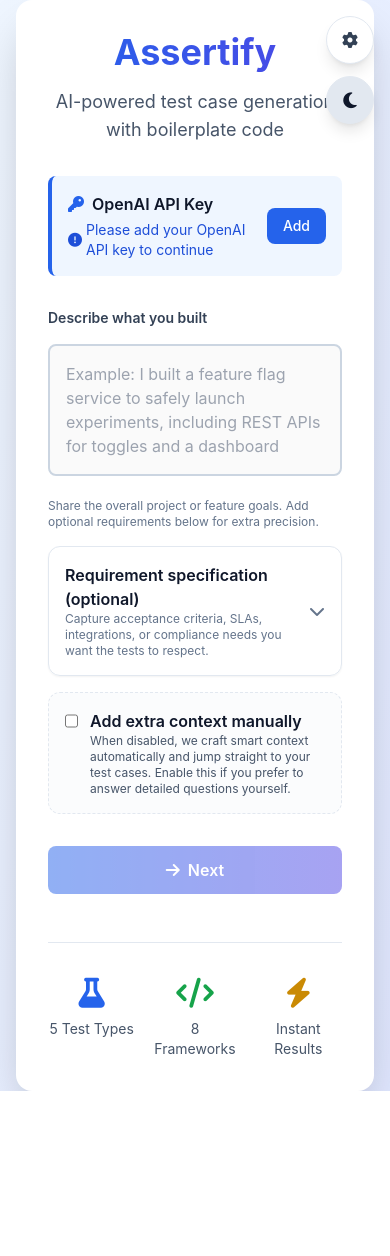
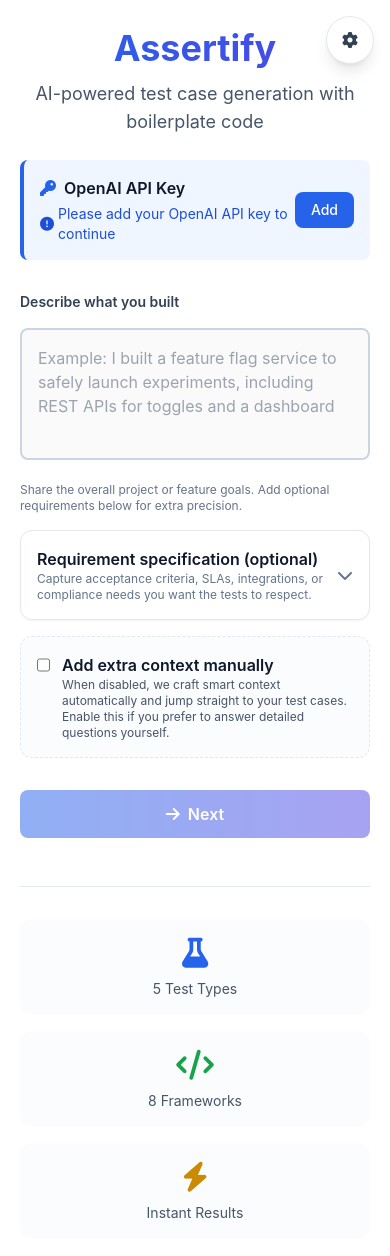
Before and after one commit to ShirleyRex/assertify.io, a Next.js app: page / in a window 390 px wide. Shown: the top 1256 px of the page. Before the commit the page ends 1091 px from the top, so only its background shows below. Built offline with nearby package versions, Linux system fonts and the light colour scheme.

Commit message:
feat: unify settings/theme controls with dropdowns on desktop and mobile

```diff
--- a/app/layout.tsx
+++ b/app/layout.tsx
@@ -1,64 +1,16 @@
 "use client";
 
-import { useState, useEffect, type ReactNode } from "react";
+import { useEffect, useRef, useState, type ReactNode } from "react";
 import Link from "next/link";
 import { ToastProvider } from "@/components/ToastProvider";
 import { ConfirmDialogProvider } from "@/components/ConfirmDialogProvider";
 import { SettingsProvider } from "@/components/SettingsProvider";
+import { ThemeProvider, useThemeMode } from "@/components/ThemeProvider";
 import "./globals.css";
 
 export default function RootLayout({ children }: { children: ReactNode }) {
-  const [isDark, setIsDark] = useState(false);
-  const [mounted, setMounted] = useState(false);
-
-  useEffect(() => {
-    setMounted(true);
-    const savedTheme = localStorage.getItem("theme");
-    const prefersDark = window.matchMedia("(prefers-color-scheme: dark)").matches;
-    const shouldBeDark = savedTheme ? savedTheme === "dark" : prefersDark;
-
-    setIsDark(shouldBeDark);
-    if (shouldBeDark) {
-      document.documentElement.classList.add("dark");
-    }
-  }, []);
-
-  const toggleDarkMode = () => {
-    const newIsDark = !isDark;
-    setIsDark(newIsDark);
-    localStorage.setItem("theme", newIsDark ? "dark" : "light");
-
-    if (newIsDark) {
-      document.documentElement.classList.add("dark");
-    } else {
-      document.documentElement.classList.remove("dark");
-    }
-  };
-
-  if (!mounted) {
-    return (
-      <html lang="en">
-        <head>
-          <title>Assertify</title>
-          <meta name="description" content="Assertify - AI-powered test case generator" />
-          <meta name="viewport" content="width=device-width, initial-scale=1" />
-          <link
-            rel="stylesheet"
-            href="https://cdnjs.cloudflare.com/ajax/libs/font-awesome/6.4.0/css/all.min.css"
-          />
-          <link rel="icon" href="/favicon.svg" type="image/svg+xml" />
-        </head>
-        <body>
-          <div className="min-h-screen flex items-center justify-center">
-            <div className="text-slate-600">Loading...</div>
-          </div>
-        </body>
-      </html>
-    );
-  }
-
   return (
-    <html lang="en" className={isDark ? "dark" : ""}>
+    <html lang="en">
       <head>
         <title>Assertify</title>
         <meta name="description" content="Assertify - AI-powered test case generator" />
@@ -73,29 +25,10 @@
         <ConfirmDialogProvider>
           <SettingsProvider>
             <ToastProvider>
-              <div className="fixed top-4 right-4 z-50 flex flex-col gap-3">
-                <Link
-                  href="/settings"
-                  className="flex h-12 w-12 items-center justify-center rounded-full border border-slate-200 bg-white text-slate-700 shadow-lg transition-colors hover:bg-slate-100 dark:border-slate-600 dark:bg-slate-800 dark:text-slate-200 dark:hover:bg-slate-700"
-                  aria-label="Open settings"
-                >
-                  <i className="fas fa-gear"></i>
-                </Link>
-                <button
-                  onClick={toggleDarkMode}
-                  className="flex h-12 w-12 items-center justify-center rounded-full border border-slate-200 bg-slate-200 text-slate-900 shadow-lg transition-colors hover:bg-slate-300 dark:border-slate-600 dark:bg-slate-700 dark:text-yellow-400 dark:hover:bg-slate-600"
-                  title={isDark ? "Switch to light mode" : "Switch to dark mode"}
-                  aria-label="Toggle dark mode"
-                >
-                  {isDark ? (
-                    <i className="fas fa-sun text-lg"></i>
-                  ) : (
-                    <i className="fas fa-moon text-lg"></i>
-                  )}
-                </button>
-              </div>
-
-              {children}
+              <ThemeProvider>
+                <MobileDock />
+                {children}
+              </ThemeProvider>
             </ToastProvider>
           </SettingsProvider>
         </ConfirmDialogProvider>
@@ -103,3 +36,72 @@
     </html>
   );
 }
+
+function MobileDock() {
+  const { themeMode, toggleTheme, mounted } = useThemeMode();
+  const [open, setOpen] = useState(false);
+  const menuRef = useRef<HTMLDivElement | null>(null);
+
+  useEffect(() => {
+    const handleClickOutside = (event: MouseEvent) => {
+      if (menuRef.current && !menuRef.current.contains(event.target as Node)) {
+        setOpen(false);
+      }
+    };
+    const handleEsc = (event: KeyboardEvent) => {
+      if (event.key === "Escape") setOpen(false);
+    };
+    document.addEventListener("mousedown", handleClickOutside);
+    document.addEventListener("keydown", handleEsc);
+    return () => {
+      document.removeEventListener("mousedown", handleClickOutside);
+      document.removeEventListener("keydown", handleEsc);
+    };
+  }, []);
+
+  if (!mounted) return null;
+
+  return (
+    <div ref={menuRef} className="fixed right-4 top-4 z-50 sm:hidden">
+      <div className="relative">
+        <button
+          onClick={() => setOpen((prev) => !prev)}
+          className="flex h-12 w-12 items-center justify-center rounded-full border border-slate-200 bg-white text-slate-700 shadow-lg transition-colors hover:bg-slate-100 dark:border-slate-600 dark:bg-slate-800 dark:text-slate-200 dark:hover:bg-slate-700"
+          aria-label="Open controls"
+          title="Controls"
+        >
+          <i className="fas fa-gear"></i>
+        </button>
+        {open && (
+          <div className="absolute right-0 top-14 flex items-center gap-2 rounded-full border border-slate-200 bg-white/95 px-2 py-2 text-sm shadow-xl backdrop-blur dark:border-slate-700 dark:bg-slate-800/95">
+            <Link
+              href="/settings"
+              className="flex h-10 w-10 items-center justify-center rounded-full text-slate-700 transition-colors hover:bg-slate-100 dark:text-slate-200 dark:hover:bg-slate-700"
+              onClick={() => setOpen(false)}
+              aria-label="Open settings"
+              title="Settings"
+            >
+              <i className="fas fa-gear" aria-hidden="true"></i>
+            </Link>
+            <button
+              onClick={() => {
+                toggleTheme();
+              }}
+              className="flex h-10 w-10 items-center justify-center rounded-full text-slate-700 transition-colors hover:bg-slate-100 dark:text-slate-200 dark:hover:bg-slate-700"
+              title={`Switch theme (current: ${themeMode})`}
+              aria-label="Toggle theme mode"
+            >
+              {themeMode === "system" ? (
+                <i className="fas fa-circle-half-stroke" aria-hidden="true"></i>
+              ) : themeMode === "dark" ? (
+                <i className="fas fa-moon" aria-hidden="true"></i>
+              ) : (
+                <i className="fas fa-sun" aria-hidden="true"></i>
+              )}
+            </button>
+          </div>
+        )}
+      </div>
+    </div>
+  );
+}
--- a/app/page.tsx
+++ b/app/page.tsx
@@ -1,6 +1,7 @@
 "use client";
 
-import { useState, useEffect } from "react";
+import { useState, useEffect, useRef } from "react";
+import Link from "next/link";
 import { useRouter } from "next/navigation";
 import SavedTestsList from "@/components/SavedTestsList";
 import { useToast } from "@/components/ToastProvider";
@@ -8,6 +9,7 @@
 import { buildAutoContext } from "@/lib/autoContext";
 import { useSettings } from "@/components/SettingsProvider";
 import { filterTestCasesBySettings } from "@/lib/testCaseUtils";
+import { useThemeMode } from "@/components/ThemeProvider";
 
 export default function Home() {
   const [input, setInput] = useState("");
@@ -18,10 +20,23 @@
   const [needsManualContext, setNeedsManualContext] = useState(false);
   const [requirements, setRequirements] = useState("");
   const [showRequirementsInput, setShowRequirementsInput] = useState(false);
+  const [showDesktopMenu, setShowDesktopMenu] = useState(false);
+  const controlsRef = useRef<HTMLDivElement | null>(null);
   const router = useRouter();
   const { addToast } = useToast();
   const { confirm } = useConfirmDialog();
   const { settings } = useSettings();
+  const { themeMode, themeLabel, toggleTheme, mounted } = useThemeMode();
+
+  useEffect(() => {
+    const handleClickOutside = (event: MouseEvent) => {
+      if (controlsRef.current && !controlsRef.current.contains(event.target as Node)) {
+        setShowDesktopMenu(false);
+      }
+    };
+    document.addEventListener("mousedown", handleClickOutside);
+    return () => document.removeEventListener("mousedown", handleClickOutside);
+  }, []);
 
   useEffect(() => {
     const savedKey = localStorage.getItem("openai_api_key");
@@ -197,18 +212,61 @@
   };
 
   return (
-    <div className="min-h-screen flex items-center justify-center px-4 bg-gradient-to-br from-blue-50 to-indigo-100 dark:from-slate-900 dark:to-slate-800">
-      <div className="max-w-2xl w-full">
-        <div className="bg-white dark:bg-slate-800 rounded-2xl shadow-2xl p-8 md:p-12">
+    <div className="relative min-h-[100dvh] bg-gradient-to-br from-blue-50 to-indigo-100 px-0 dark:from-slate-900 dark:to-slate-800">
+      <div className="mx-auto flex min-h-[100dvh] w-full max-w-3xl items-stretch px-0 pb-[env(safe-area-inset-bottom)] pt-[env(safe-area-inset-top)] sm:px-6 sm:pb-12 sm:pt-12">
+        <div className="relative flex w-full flex-1 flex-col rounded-none bg-white px-5 py-7 shadow-none dark:bg-slate-800 sm:rounded-2xl sm:px-8 sm:py-10 sm:shadow-2xl md:px-12">
           {/* Header */}
-          <div className="text-center mb-8">
-            <h1 className="text-4xl md:text-5xl font-bold bg-gradient-to-r from-blue-600 to-indigo-600 dark:from-blue-400 dark:to-indigo-400 bg-clip-text text-transparent mb-4">
+          <div className="text-center mb-6">
+            <h1 className="text-4xl md:text-5xl font-bold bg-gradient-to-r from-blue-600 to-indigo-600 dark:from-blue-400 dark:to-indigo-400 bg-clip-text text-transparent mb-3">
               Assertify
             </h1>
             <p className="text-lg text-slate-600 dark:text-slate-300">
               AI-powered test case generation with boilerplate code
             </p>
           </div>
+          {mounted && (
+            <div
+              ref={controlsRef}
+              className="absolute right-4 top-4 hidden sm:flex flex-col items-end gap-2"
+            >
+              <button
+                onClick={() => setShowDesktopMenu((prev) => !prev)}
+                className="flex h-10 w-10 items-center justify-center rounded-full border border-slate-200 bg-white/90 text-slate-700 shadow-sm backdrop-blur transition-colors hover:bg-slate-50 dark:border-slate-700 dark:bg-slate-800/90 dark:text-slate-200 dark:hover:bg-slate-700"
+                aria-label="Open controls"
+                title="Settings"
+              >
+                <i className="fas fa-gear text-base" aria-hidden="true"></i>
+              </button>
+              {showDesktopMenu && (
+                <div className="flex items-center gap-2 rounded-full border border-slate-200 bg-white/95 px-2 py-2 text-sm shadow-xl backdrop-blur dark:border-slate-700 dark:bg-slate-800/95">
+                  <Link
+                    href="/settings"
+                    className="flex h-10 w-10 items-center justify-center rounded-full text-slate-700 transition-colors hover:bg-slate-100 dark:text-slate-200 dark:hover:bg-slate-700"
+                    aria-label="Open settings"
+                    title="Settings"
+                  >
+                    <i className="fas fa-gear" aria-hidden="true"></i>
+                  </Link>
+                  <button
+                    onClick={() => {
+                      toggleTheme();
+                    }}
+                    className="flex h-10 w-10 items-center justify-center rounded-full text-slate-700 transition-colors hover:bg-slate-100 dark:text-slate-200 dark:hover:bg-slate-700"
+                    title={`Switch theme (current: ${themeLabel})`}
+                    aria-label="Toggle theme mode"
+                  >
+                    {themeMode === "system" ? (
+                      <i className="fas fa-circle-half-stroke" aria-hidden="true"></i>
+                    ) : themeMode === "dark" ? (
+                      <i className="fas fa-moon" aria-hidden="true"></i>
+                    ) : (
+                      <i className="fas fa-sun" aria-hidden="true"></i>
+                    )}
+                  </button>
+                </div>
+              )}
+            </div>
+          )}
 
           {/* API Key Section */}
           <div className="mb-8 p-4 bg-blue-50 dark:bg-blue-900 rounded-lg border-l-4 border-blue-600">
@@ -366,20 +424,20 @@
           </button>
 
           {/* Features */}
-          <div className="grid grid-cols-3 gap-4 mt-12 pt-8 border-t border-slate-200 dark:border-slate-700">
-            <div className="text-center">
+          <div className="grid grid-cols-1 gap-4 mt-12 pt-8 border-t border-slate-200 dark:border-slate-700 sm:grid-cols-3">
+            <div className="text-center rounded-xl bg-slate-50/60 p-4 dark:bg-slate-900/30 sm:bg-transparent sm:p-0">
               <div className="text-3xl mb-2 text-blue-600 dark:text-blue-400">
                 <i className="fas fa-flask"></i>
               </div>
               <p className="text-sm text-slate-600 dark:text-slate-400">5 Test Types</p>
             </div>
-            <div className="text-center">
+            <div className="text-center rounded-xl bg-slate-50/60 p-4 dark:bg-slate-900/30 sm:bg-transparent sm:p-0">
               <div className="text-3xl mb-2 text-green-600 dark:text-green-400">
                 <i className="fas fa-code"></i>
               </div>
               <p className="text-sm text-slate-600 dark:text-slate-400">8 Frameworks</p>
             </div>
-            <div className="text-center">
+            <div className="text-center rounded-xl bg-slate-50/60 p-4 dark:bg-slate-900/30 sm:bg-transparent sm:p-0">
               <div className="text-3xl mb-2 text-yellow-600 dark:text-yellow-400">
                 <i className="fas fa-bolt"></i>
               </div>
--- /dev/null
+++ b/components/ThemeProvider.tsx
@@ -0,0 +1,91 @@
+"use client";
+
+import {
+  createContext,
+  useCallback,
+  useContext,
+  useEffect,
+  useMemo,
+  useState,
+  type ReactNode,
+} from "react";
+
+type ThemeMode = "light" | "dark" | "system";
+
+interface ThemeContextValue {
+  themeMode: ThemeMode;
+  isDark: boolean;
+  themeLabel: string;
+  mounted: boolean;
+  toggleTheme: () => void;
+}
+
+const ThemeContext = createContext<ThemeContextValue | undefined>(undefined);
+
+export function ThemeProvider({ children }: { children: ReactNode }) {
+  const [isDark, setIsDark] = useState(false);
+  const [themeMode, setThemeMode] = useState<ThemeMode>("system");
+  const [mounted, setMounted] = useState(false);
+
+  const applyTheme = useCallback((mode: ThemeMode, prefersDark: boolean) => {
+    const shouldUseDark = mode === "dark" || (mode === "system" && prefersDark);
+    setIsDark(shouldUseDark);
+    document.documentElement.classList.toggle("dark", shouldUseDark);
+  }, []);
+
+  useEffect(() => {
+    setMounted(true);
+    const savedTheme = (localStorage.getItem("themeMode") ||
+      localStorage.getItem("theme")) as ThemeMode | null;
+    const prefersDark = window.matchMedia("(prefers-color-scheme: dark)").matches;
+    const resolvedMode: ThemeMode =
+      savedTheme === "light" || savedTheme === "dark" || savedTheme === "system"
+        ? savedTheme
+        : "system";
+
+    setThemeMode(resolvedMode);
+    applyTheme(resolvedMode, prefersDark);
+  }, [applyTheme]);
+
+  useEffect(() => {
+    const mediaQuery = window.matchMedia("(prefers-color-scheme: dark)");
+    const handleChange = (event: MediaQueryListEvent) => {
+      if (themeMode === "system") {
+        applyTheme("system", event.matches);
+      }
+    };
+
+    mediaQuery.addEventListener("change", handleChange);
+    return () => mediaQuery.removeEventListener("change", handleChange);
+  }, [applyTheme, themeMode]);
+
+  const toggleTheme = useCallback(() => {
+    const nextMode: ThemeMode =
+      themeMode === "light" ? "dark" : themeMode === "dark" ? "system" : "light";
+    const prefersDark = window.matchMedia("(prefers-color-scheme: dark)").matches;
+    setThemeMode(nextMode);
+    localStorage.setItem("themeMode", nextMode);
+    localStorage.setItem("theme", nextMode);
+    applyTheme(nextMode, prefersDark);
+  }, [applyTheme, themeMode]);
+
+  const themeLabel = useMemo(
+    () => (themeMode === "system" ? "System" : themeMode === "dark" ? "Dark" : "Light"),
+    [themeMode]
+  );
+
+  const value = useMemo(
+    () => ({ themeMode, isDark, themeLabel, mounted, toggleTheme }),
+    [isDark, mounted, themeLabel, themeMode, toggleTheme]
+  );
+
+  return <ThemeContext.Provider value={value}>{children}</ThemeContext.Provider>;
+}
+
+export function useThemeMode() {
+  const ctx = useContext(ThemeContext);
+  if (!ctx) {
+    throw new Error("useThemeMode must be used within a ThemeProvider");
+  }
+  return ctx;
+}
```
